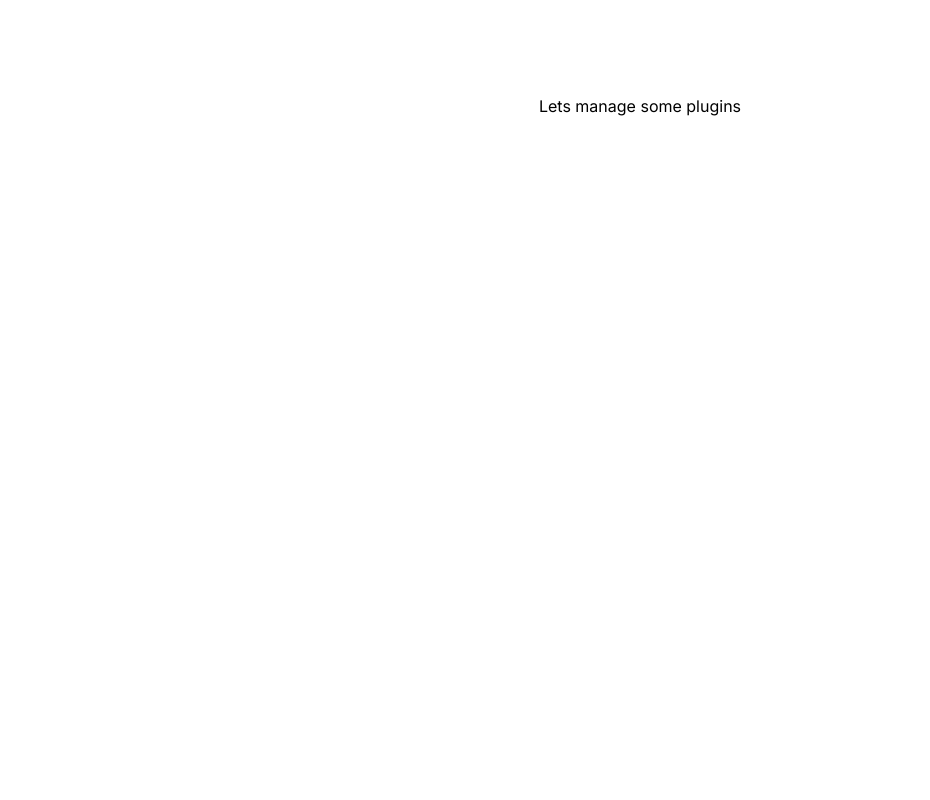
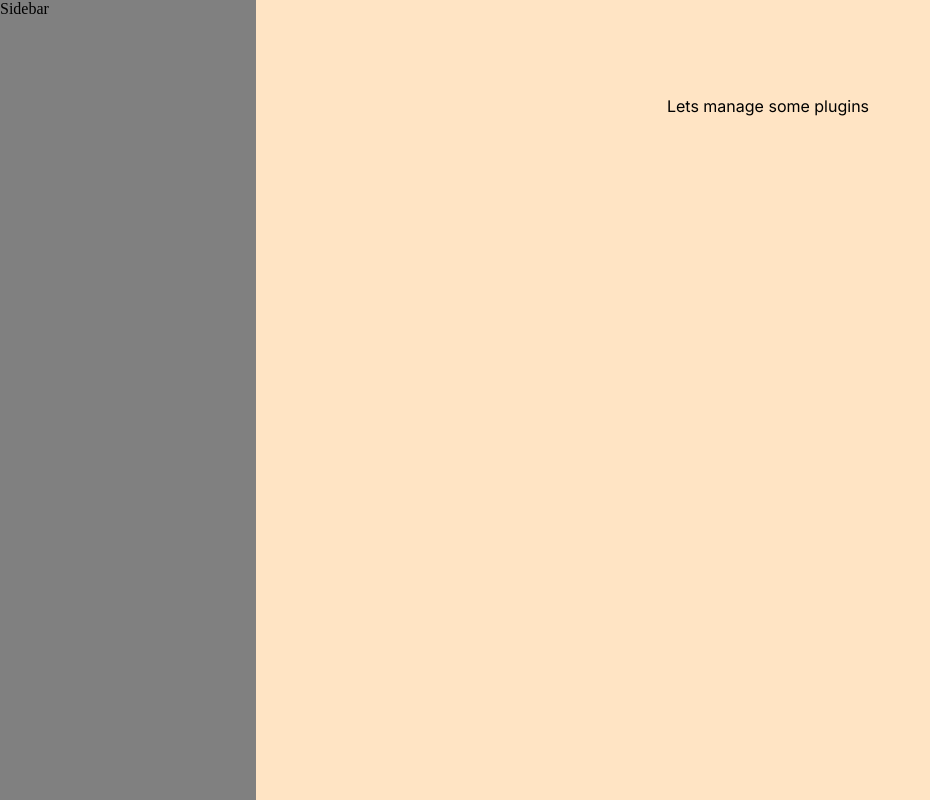
Before and after one commit to nathanmrtns/plugin-manager, a Next.js app: page / in a window 1280 px wide. Shown: the whole page, without its empty margins (0-930 px from the left). Built offline with nearby package versions, Linux system fonts and the light colour scheme.

Commit message:
Add layout with placeholder component for sidebar

```diff
--- /dev/null
+++ b/src/components/layout.tsx
@@ -0,0 +1,15 @@
+import styles from '@/styles/Layout.module.css'
+import Sidebar from '@/components/sidebar';
+
+export default function Layout({ children } : { children : any}) {
+  return (
+    <main className={`${styles.layoutWrapper}`}>
+      <div className={`${styles.sidebar}`}>
+        <Sidebar />
+      </div>
+      <div className={`${styles.page}`}>
+        {children}
+      </div>
+    </main>
+  );
+}
--- /dev/null
+++ b/src/components/sidebar.tsx
@@ -0,0 +1,7 @@
+import styles from '@/styles/Sidebar.module.css'
+
+export default function Sidebar() {
+  return (
+    <main>Sidebar</main>
+  );
+}
--- a/src/pages/_app.tsx
+++ b/src/pages/_app.tsx
@@ -1,6 +1,10 @@
 import '@/styles/globals.css'
 import type { AppProps } from 'next/app'
 
+import Layout from '@/components/layout';
+
 export default function App({ Component, pageProps }: AppProps) {
-  return <Component {...pageProps} />
+  return <Layout>
+    <Component {...pageProps} />
+  </Layout>
 }
--- a/src/pages/index.tsx
+++ b/src/pages/index.tsx
@@ -1,10 +1,10 @@
 import Head from 'next/head'
 import { Inter } from 'next/font/google'
-import styles from '@/styles/Home.module.css'
+import styles from '@/styles/Main.module.css'
 
 const inter = Inter({ subsets: ['latin'] })
 
-export default function Home() {
+export default function Main() {
   return (
     <>
       <Head>
--- /dev/null
+++ b/src/styles/Layout.module.css
@@ -0,0 +1,13 @@
+.layoutWrapper {
+  display:flex;
+}
+
+.sidebar {
+  flex: 2;
+  background-color: grey;
+}
+
+.page {
+  flex: 8;
+  background-color: bisque;
+}
```
Also changed, not shown: src/styles/Main.module.css (renamed from src/styles/Home.module.css).
